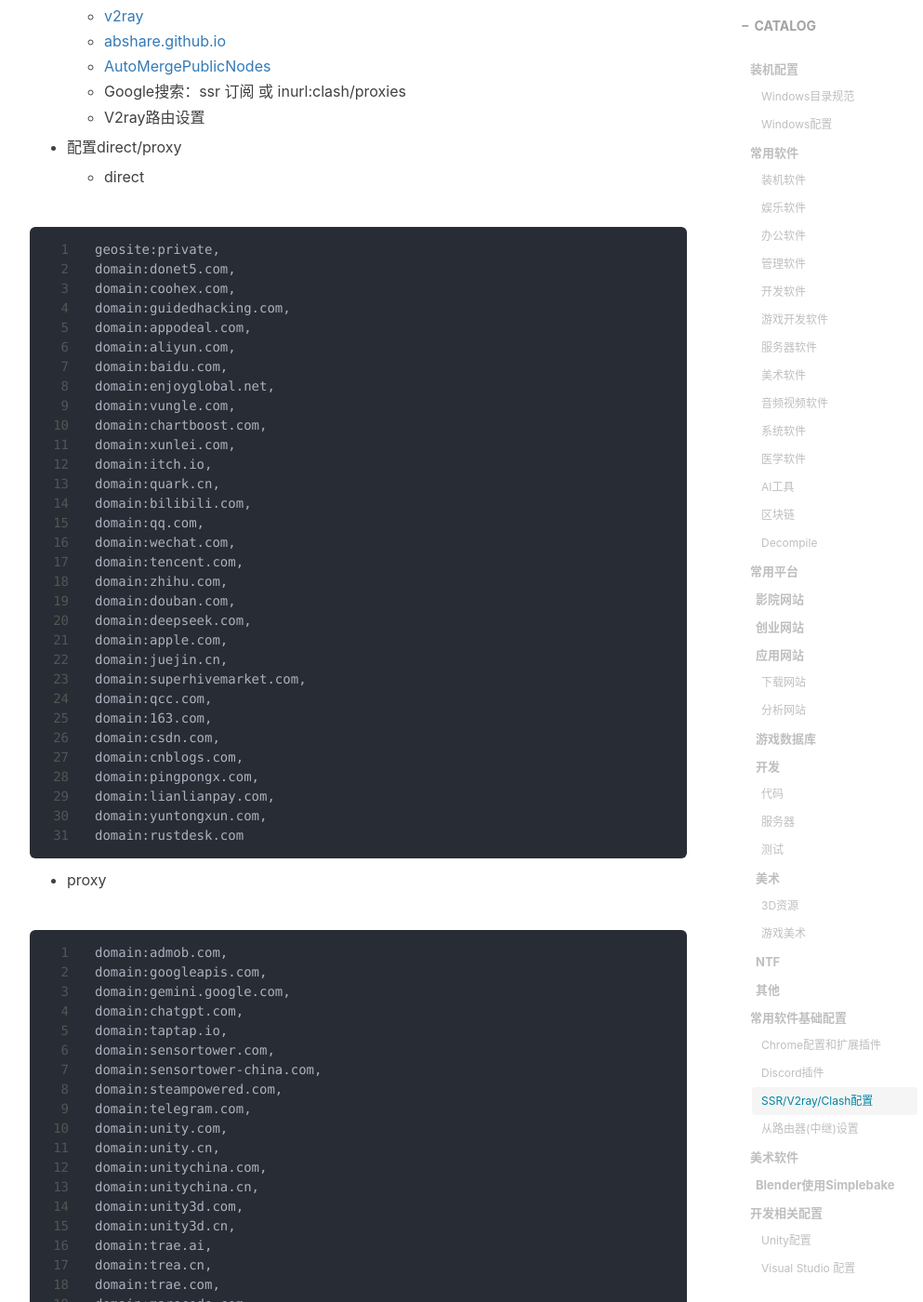
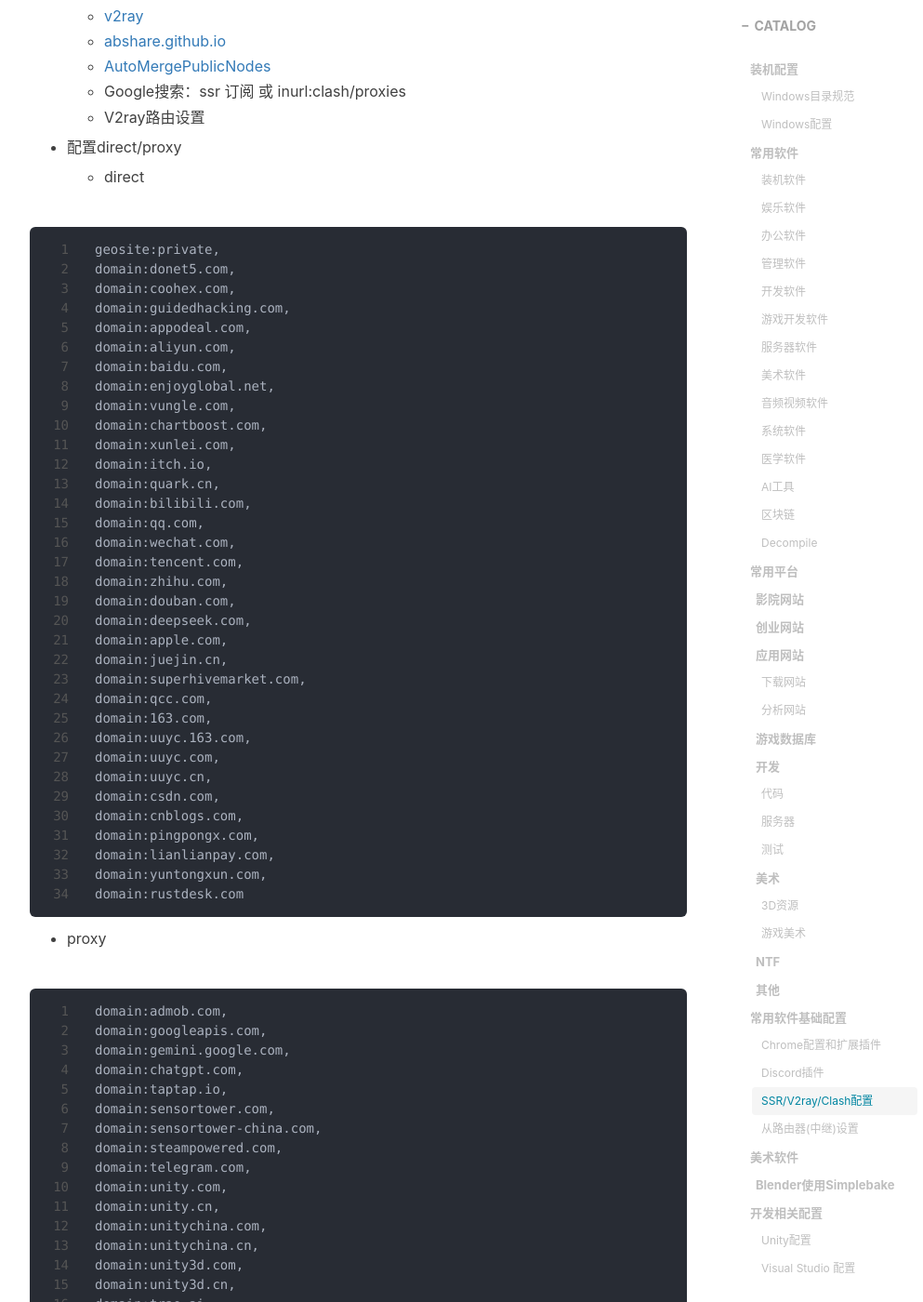
Before and after one commit to gumcstronger/gumcstronger.github.io, a Jekyll site: the page built from _posts/2022/2022-08-24-windows.md, in a window 1280 px wide and 1400 px high, scrolled down 14147 px. Shown: the whole window at 93% size, without its empty margins (233-1226 px from the left). Built offline with Jekyll 4.4.1, drawn with Linux system fonts in a browser that asks for light colours; nearby versions of some CDN libraries; comment, search, counter and statistics services are not loaded.

Commit message:
Update 2022-08-24-windows.md

```diff
--- a/_posts/2022/2022-08-24-windows.md
+++ b/_posts/2022/2022-08-24-windows.md
@@ -524,6 +524,9 @@
 domain:superhivemarket.com,
 domain:qcc.com,
 domain:163.com,
+domain:uuyc.163.com,
+domain:uuyc.com,
+domain:uuyc.cn,
 domain:csdn.com,
 domain:cnblogs.com,
 domain:pingpongx.com,
```
